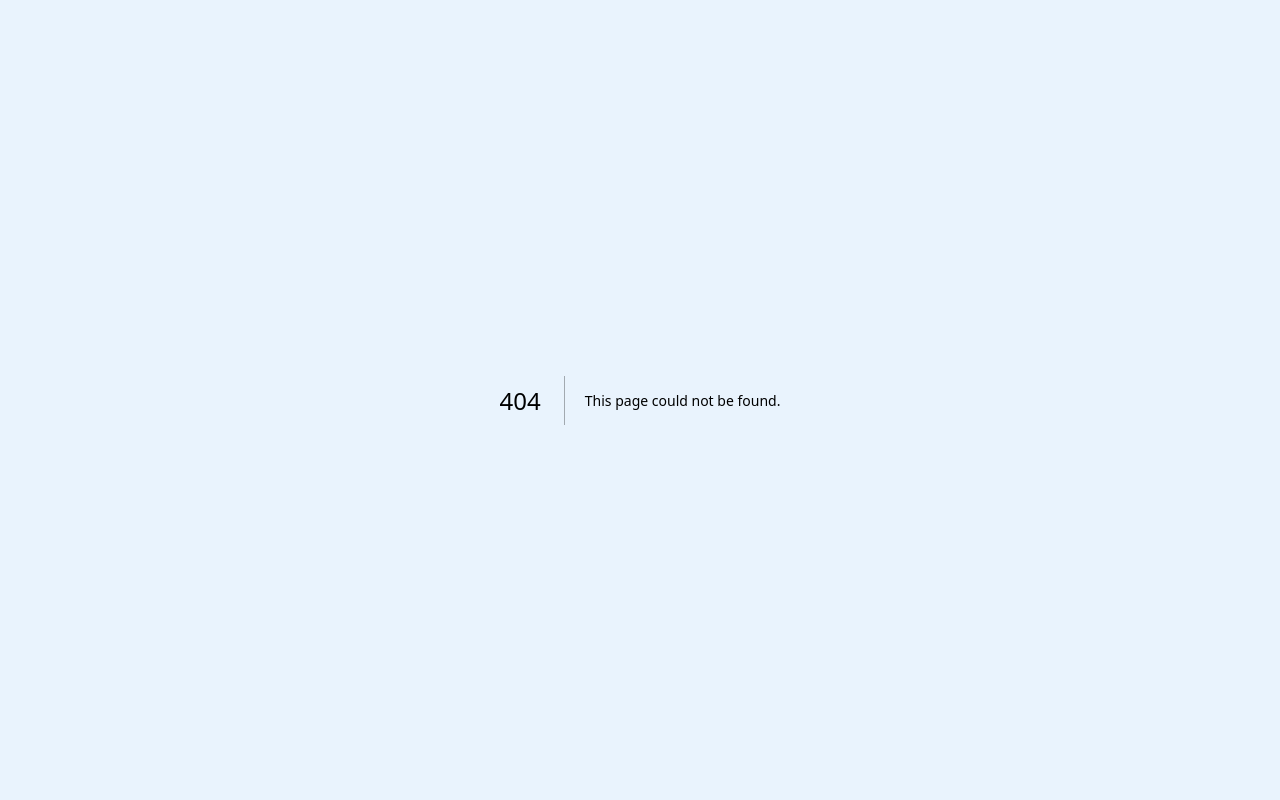
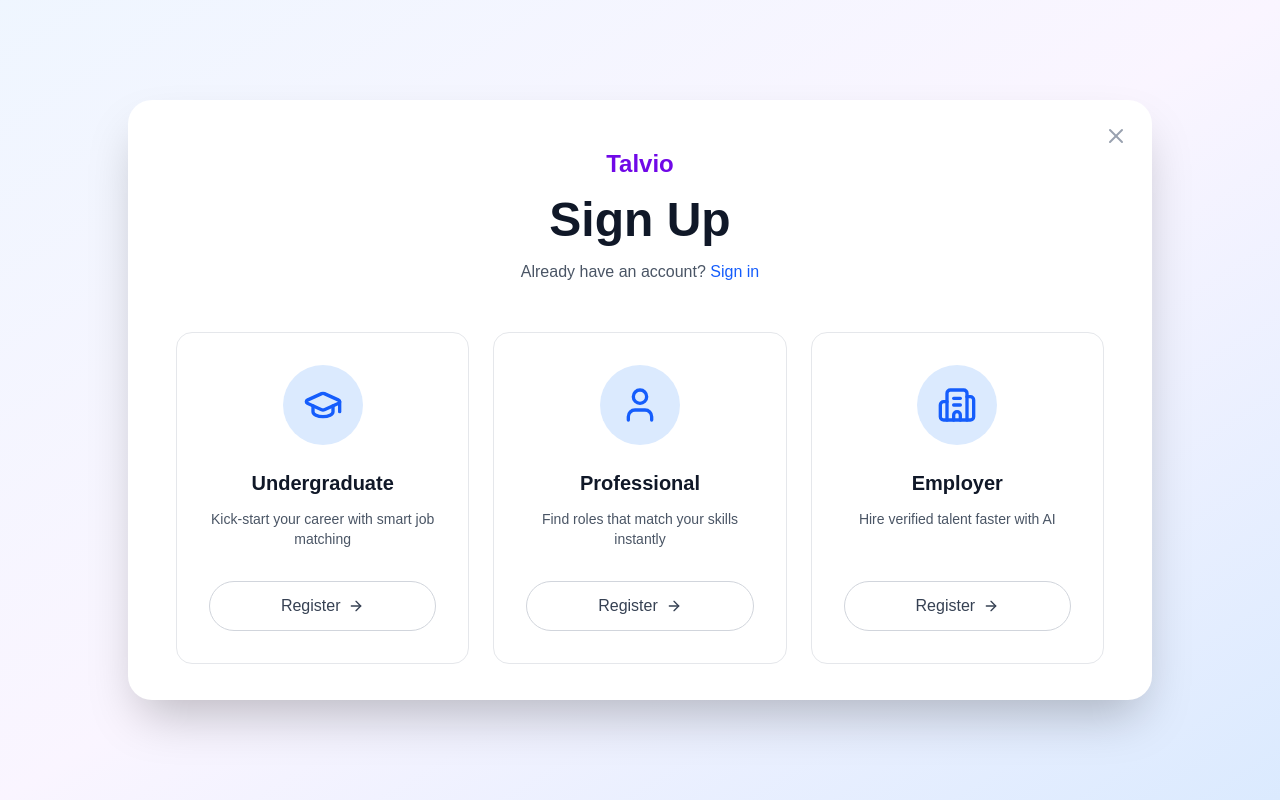
Before and after one commit to AsankaXtremeS/talvio, a Next.js app in the folder frontend/: page /register in a window 1280 px wide. Before the commit this address had no page. Built offline with nearby package versions, Linux system fonts and the light colour scheme.

Commit message:
feat: add login and register pages with role selection

```diff
--- /dev/null
+++ b/frontend/app/(auth)/login/page.tsx
@@ -0,0 +1,77 @@
+// app/(auth)/login/page.tsx
+
+import Link from 'next/link';
+import { GraduationCap, User, Building2, X } from 'lucide-react';
+import { Button } from '../../../components/ui/SignButton';
+
+export default function LoginPage() {
+  return (
+    <div className="flex items-center justify-center min-h-screen p-4 bg-gradient-to-br from-blue-50 via-purple-50 to-blue-100">
+      <div className="w-full max-w-5xl h-[600px] bg-white rounded-3xl shadow-2xl p-12 relative">
+        {/* Close button */}
+         <Link href="/">
+        <button className="absolute text-gray-400 top-6 right-6 hover:text-gray-600">
+          <X className="w-6 h-6" />
+        </button>
+        </Link>
+
+        {/* Header */}
+        <div className="mb-12 text-center">
+          <h1 className="mb-4 text-2xl font-bold text-violet-700">Talvio</h1>
+          <h2 className="mb-4 text-5xl font-bold text-gray-900">Sign In</h2>
+          <p className="text-gray-600">
+            Dont have an account?{' '}
+            <Link href="/register" className="font-medium text-blue-600 hover:text-blue-700">
+              Sign up
+            </Link>
+          </p>
+        </div>
+
+        {/* Role Cards */}
+        <div className="grid grid-cols-1 gap-6 md:grid-cols-3">
+          {/* Undergraduate Card */}
+          <div className="flex flex-col items-center p-8 text-center transition-all border border-gray-200 rounded-2xl hover:border-blue-300 hover:shadow-lg">
+            <div className="flex items-center justify-center w-20 h-20 mb-6 bg-blue-100 rounded-full">
+              <GraduationCap className="w-10 h-10 text-blue-600" />
+            </div>
+            <h3 className="mb-3 text-xl font-semibold text-gray-900">Undergraduate</h3>
+            <p className="flex-grow mb-8 text-sm text-gray-600">
+              Kick-start your career with smart job matching
+            </p>
+            <Link href="/login/undergraduate" className="w-full">
+              <Button>Sign in</Button>
+            </Link>
+          </div>
+
+          {/* Professional Card */}
+          <div className="flex flex-col items-center p-8 text-center transition-all border border-gray-200 rounded-2xl hover:border-blue-300 hover:shadow-lg">
+            <div className="flex items-center justify-center w-20 h-20 mb-6 bg-blue-100 rounded-full">
+              <User className="w-10 h-10 text-blue-600" />
+            </div>
+            <h3 className="mb-3 text-xl font-semibold text-gray-900">Professional</h3>
+            <p className="flex-grow mb-8 text-sm text-gray-600">
+              Find roles that match your skills instantly
+            </p>
+            <Link href="/login/professional" className="w-full">
+              <Button>Sign in</Button>
+            </Link>
+          </div>
+
+          {/* Employer Card */}
+          <div className="flex flex-col items-center p-8 text-center transition-all border border-gray-200 rounded-2xl hover:border-blue-300 hover:shadow-lg">
+            <div className="flex items-center justify-center w-20 h-20 mb-6 bg-blue-100 rounded-full">
+              <Building2 className="w-10 h-10 text-blue-600" />
+            </div>
+            <h3 className="mb-3 text-xl font-semibold text-gray-900">Employer</h3>
+            <p className="flex-grow mb-8 text-sm text-gray-600">
+              Hire verified talent faster with AI
+            </p>
+            <Link href="/login/employer" className="w-full">
+              <Button>Sign in</Button>
+            </Link>
+          </div>
+        </div>
+      </div>
+    </div>
+  );
+}
--- /dev/null
+++ b/frontend/app/(auth)/register/page.tsx
@@ -0,0 +1,75 @@
+import Link from "next/link";
+import { GraduationCap, User, Building2, X } from 'lucide-react';
+import { Button } from '../../../components/ui/SignButton';
+
+export default function RegisterPage() {
+    return (
+         <div className="flex items-center justify-center min-h-screen p-4 bg-gradient-to-br from-blue-50 via-purple-50 to-blue-100">
+      <div className="w-full max-w-5xl h-[600px] bg-white rounded-3xl shadow-2xl p-12 relative">
+        {/* Close button */}
+          <Link href="/">
+        <button className="absolute text-gray-400 top-6 right-6 hover:text-gray-600">
+          <X className="w-6 h-6" />
+        </button>
+        </Link>
+
+        {/* Header */}
+        <div className="mb-12 text-center">
+          <h1 className="mb-4 text-2xl font-bold text-violet-700">Talvio</h1>
+          <h2 className="mb-4 text-5xl font-bold text-gray-900">Sign Up</h2>
+          <p className="text-gray-600">
+            Already have an account?{' '}
+            <Link href="/login" className="font-medium text-blue-600 hover:text-blue-700">
+              Sign in
+            </Link>
+          </p>
+        </div>
+
+        {/* Role Cards */}
+        <div className="grid grid-cols-1 gap-6 md:grid-cols-3">
+          {/* Undergraduate Card */}
+          <div className="flex flex-col items-center p-8 text-center transition-all border border-gray-200 rounded-2xl hover:border-blue-300 hover:shadow-lg">
+            <div className="flex items-center justify-center w-20 h-20 mb-6 bg-blue-100 rounded-full">
+              <GraduationCap className="w-10 h-10 text-blue-600" />
+            </div>
+            <h3 className="mb-3 text-xl font-semibold text-gray-900">Undergraduate</h3>
+            <p className="flex-grow mb-8 text-sm text-gray-600">
+              Kick-start your career with smart job matching
+            </p>
+            <Link href="/register/undergraduate" className="w-full">
+              <Button>Register</Button>
+            </Link>
+          </div>
+
+          {/* Professional Card */}
+          <div className="flex flex-col items-center p-8 text-center transition-all border border-gray-200 rounded-2xl hover:border-blue-300 hover:shadow-lg">
+            <div className="flex items-center justify-center w-20 h-20 mb-6 bg-blue-100 rounded-full">
+              <User className="w-10 h-10 text-blue-600" />
+            </div>
+            <h3 className="mb-3 text-xl font-semibold text-gray-900">Professional</h3>
+            <p className="flex-grow mb-8 text-sm text-gray-600">
+              Find roles that match your skills instantly
+            </p>
+            <Link href="/register/professional" className="w-full">
+              <Button>Register</Button>
+            </Link>
+          </div>
+
+          {/* Employer Card */}
+          <div className="flex flex-col items-center p-8 text-center transition-all border border-gray-200 rounded-2xl hover:border-blue-300 hover:shadow-lg">
+            <div className="flex items-center justify-center w-20 h-20 mb-6 bg-blue-100 rounded-full">
+              <Building2 className="w-10 h-10 text-blue-600" />
+            </div>
+            <h3 className="mb-3 text-xl font-semibold text-gray-900">Employer</h3>
+            <p className="flex-grow mb-8 text-sm text-gray-600">
+              Hire verified talent faster with AI
+            </p>
+            <Link href="/register/employer" className="w-full">
+              <Button>Register</Button>
+            </Link>
+          </div>
+        </div>
+      </div>
+    </div>
+    )
+}
```
